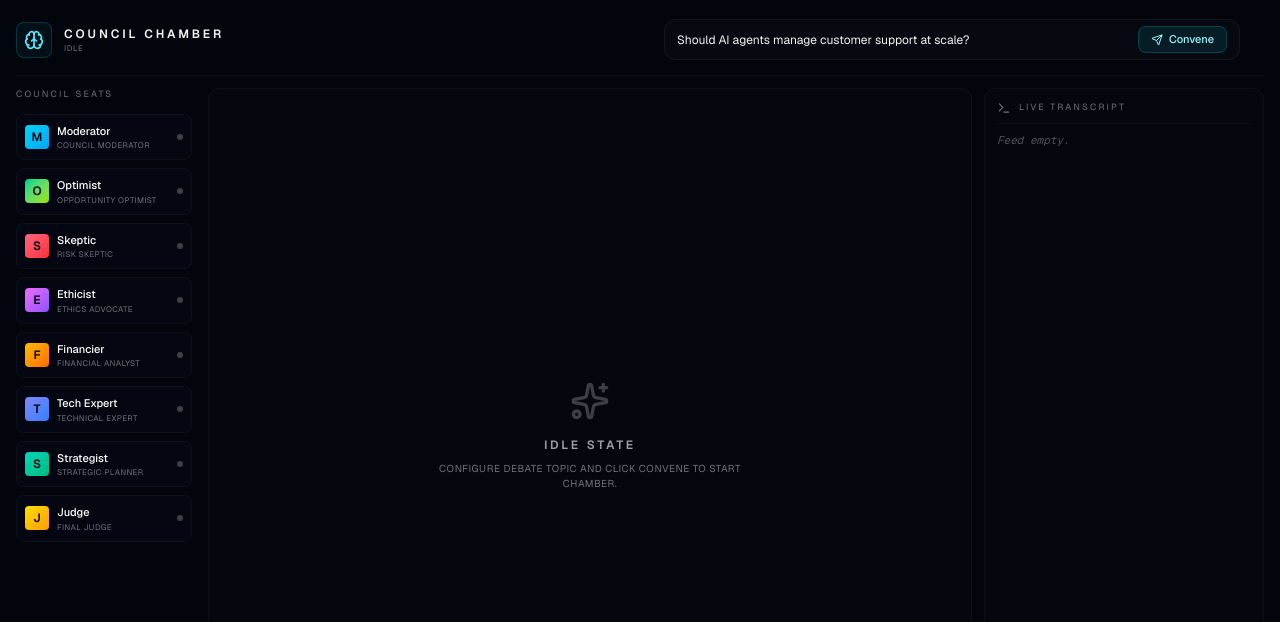
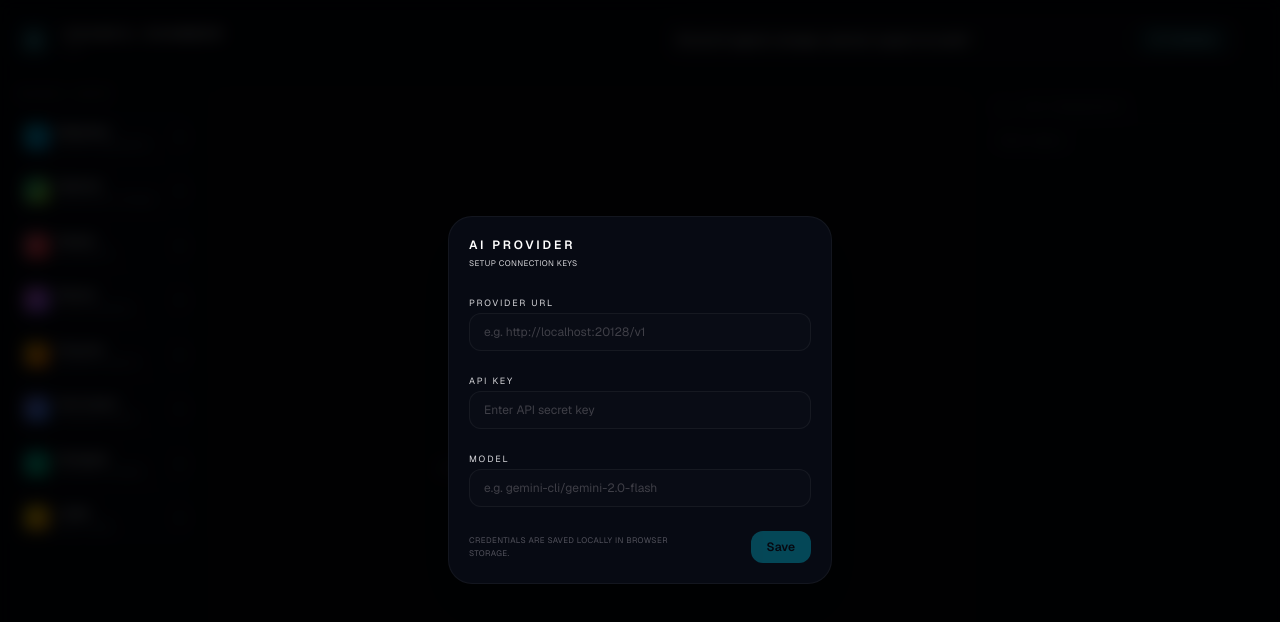
Before and after one commit to BayramovNicat/ai-council, a Next.js app: page / in a window 1280 px wide. Shown: the top 622 px of the page. Built offline with nearby package versions, Linux system fonts and the light colour scheme.

Commit message:
feat: customize provider settings modal

```diff
--- a/app/api/debate/route.ts
+++ b/app/api/debate/route.ts
@@ -12,7 +12,12 @@ function sse(event: string, data: Record<string, unknown>): string {
 
 export async function POST(req: NextRequest) {
   const { topic, transcript, question } = await req.json();
-  const provider = new OmniRouteProvider();
+
+  const customUrl = req.headers.get("x-provider-url") || undefined;
+  const customKey = req.headers.get("x-api-key") || req.headers.get("authorization")?.replace("Bearer ", "") || undefined;
+  const customModel = req.headers.get("x-model-name") || undefined;
+
+  const provider = new OmniRouteProvider(customUrl, customModel, customKey);
   const encoder = new TextEncoder();
 
   const stream = new ReadableStream({
--- a/app/council-chamber.tsx
+++ b/app/council-chamber.tsx
@@ -1,7 +1,8 @@
 'use client';
 
-import { useMemo, useRef, useState, useEffect } from "react";
-import type { ITranscriptLine, AgentName, Status } from "./lib/types";
+import { useEffect, useMemo, useRef, useState } from "react";
+import { Settings } from "lucide-react";
+import type { AgentName, ITranscriptLine, Status } from "./lib/types";
 import { council } from "./lib/council";
 import { normalizeCouncilText, readSSE } from "./lib/sse";
 import Header from "./components/Header";
@@ -20,6 +21,16 @@ export default function CouncilChamber() {
   const [verdict, setVerdict] = useState("");
   const [running, setRunning] = useState(false);
   const [error, setError] = useState("");
+
+  const [settingsOpen, setSettingsOpen] = useState(false);
+  const [providerUrl, setProviderUrl] = useState("");
+  const [apiKey, setApiKey] = useState("");
+  const [modelName, setModelName] = useState("");
+
+  const [tempUrl, setTempUrl] = useState("");
+  const [tempKey, setTempKey] = useState("");
+  const [tempModel, setTempModel] = useState("");
+
   const abortRef = useRef<AbortController | null>(null);
   const feedEndRef = useRef<HTMLDivElement | null>(null);
 
@@ -32,9 +43,55 @@ export default function CouncilChamber() {
     feedEndRef.current?.scrollIntoView({ behavior: "smooth" });
   }, [transcript]);
 
+  useEffect(() => {
+    const timer = setTimeout(() => {
+      const savedUrl = localStorage.getItem("council_provider_url") || "";
+      const savedModel = localStorage.getItem("council_model_name") || "";
+      const savedKey = localStorage.getItem("council_api_key") || "";
+
+      setProviderUrl(savedUrl);
+      setModelName(savedModel);
+      setApiKey(savedKey);
+
+      if (!savedUrl || !savedKey || !savedModel) {
+        setTempUrl(savedUrl);
+        setTempModel(savedModel);
+        setTempKey(savedKey);
+        setSettingsOpen(true);
+      }
+    }, 0);
+
+    return () => clearTimeout(timer);
+  }, []);
+
+  const openSettings = () => {
+    setTempUrl(providerUrl);
+    setTempKey(apiKey);
+    setTempModel(modelName);
+    setSettingsOpen(true);
+  };
+
+  const saveSettings = () => {
+    setProviderUrl(tempUrl);
+    setApiKey(tempKey);
+    setModelName(tempModel);
+
+    localStorage.setItem("council_provider_url", tempUrl);
+    localStorage.setItem("council_model_name", tempModel);
+    localStorage.setItem("council_api_key", tempKey);
+
+    setSettingsOpen(false);
+  };
+
   const startDebate = async (followupQuestion?: string) => {
     const cleanedTopic = topic.trim();
     if (!cleanedTopic || running) return;
+
+    if (!providerUrl || !apiKey || !modelName) {
+      setError("AI provider details are missing. Please save them in Settings.");
+      setSettingsOpen(true);
+      return;
+    }
 
     abortRef.current?.abort();
     const controller = new AbortController();
@@ -65,9 +122,17 @@ export default function CouncilChamber() {
         }));
       }
 
+      const headers: Record<string, string> = {
+        "Content-Type": "application/json",
+      };
+
+      headers["x-provider-url"] = providerUrl;
+      headers["x-api-key"] = apiKey;
+      headers["x-model-name"] = modelName;
+
       const response = await fetch(`/api/debate`, {
         method: "POST",
-        headers: { "Content-Type": "application/json" },
+        headers,
         body: JSON.stringify(payload),
         signal: controller.signal,
       });
@@ -102,8 +167,7 @@ export default function CouncilChamber() {
               return updated;
             }
 
-            const updated = [...prev, { agent, content, role: String(data.role ?? "") }];
-            return updated;
+            return [...prev, { agent, content, role: String(data.role ?? "") }];
           });
 
           if (agent === "Judge") setVerdict(content);
@@ -132,7 +196,7 @@ export default function CouncilChamber() {
   };
 
   return (
-    <div className="flex h-screen max-h-screen w-screen flex-col overflow-hidden bg-[#03050c] p-3 text-zinc-300 md:p-4 font-sans">
+    <div className="relative flex h-screen max-h-screen w-screen flex-col overflow-hidden bg-[#03050c] p-3 text-zinc-300 md:p-4 font-sans">
       <Header
         topic={topic}
         setTopic={setTopic}
@@ -142,7 +206,7 @@ export default function CouncilChamber() {
         }}
       />
 
-      <div className="flex flex-1 overflow-hidden min-h-0 gap-3 pt-3">
+      <div className="flex flex-1 min-h-0 gap-3 overflow-hidden pt-3">
         <SeatsSidebar activeAgent={activeAgent} statuses={statuses} />
 
         <CenterStage
@@ -159,6 +223,62 @@ export default function CouncilChamber() {
         <TranscriptSidebar transcript={transcript} feedEndRef={feedEndRef} />
       </div>
 
+      <button
+        type="button"
+        onClick={openSettings}
+        className="absolute bottom-4 left-4 z-40 inline-flex items-center gap-2 rounded-full border border-white/10 bg-white/5 px-3 py-2 text-[11px] text-zinc-200 backdrop-blur-xl transition hover:bg-white/10"
+      >
+        <Settings className="h-4 w-4 text-zinc-300" />
+        Settings
+      </button>
+
+      {settingsOpen ? (
+        <div className="absolute inset-0 z-50 flex items-center justify-center bg-black/80 backdrop-blur-sm">
+          <div className="w-full max-w-sm rounded-[24px] border border-white/5 bg-[#070a13] p-5 shadow-2xl">
+            <div className="flex items-center justify-between gap-3">
+              <div>
+                <h2 className="text-xs font-semibold uppercase tracking-[0.24em] text-white">AI Provider</h2>
+                <p className="mt-1 text-[8px] uppercase tracking-wider text-zinc-650">Setup connection keys</p>
+              </div>
+              {providerUrl && apiKey && modelName ? (
+                <button
+                  type="button"
+                  onClick={() => setSettingsOpen(false)}
+                  className="rounded-full border border-white/5 bg-white/[0.02] px-2.5 py-1 text-[9px] uppercase tracking-wider text-zinc-400 hover:bg-white/5"
+                >
+                  Close
+                </button>
+              ) : null}
+            </div>
+
+            <form
+              className="mt-5 space-y-4"
+              onSubmit={(e) => {
+                e.preventDefault();
+                saveSettings();
+              }}
+            >
+              <Field label="Provider URL" value={tempUrl} onChange={setTempUrl} placeholder="e.g. http://localhost:20128/v1" />
+              <Field label="API Key" value={tempKey} onChange={setTempKey} placeholder="Enter API secret key" type="password" />
+              <Field label="Model" value={tempModel} onChange={setTempModel} placeholder="e.g. gemini-cli/gemini-2.0-flash" />
+
+              <div className="flex items-center justify-between gap-3 pt-2">
+                <p className="max-w-[200px] text-[8px] leading-relaxed text-zinc-600 uppercase tracking-wider">
+                  Credentials are saved locally in browser storage.
+                </p>
+                <button
+                  type="submit"
+                  disabled={!tempUrl.trim() || !tempKey.trim() || !tempModel.trim()}
+                  className="inline-flex items-center justify-center rounded-xl bg-cyan-400 px-4 py-2 text-xs font-semibold text-[#03050c] transition hover:scale-[1.01] hover:shadow-lg hover:shadow-cyan-400/20 disabled:opacity-30 disabled:pointer-events-none"
+                >
+                  Save
+                </button>
+              </div>
+            </form>
+          </div>
+        </div>
+      ) : null}
+
       {error ? (
         <div className="absolute bottom-4 right-4 z-50 rounded-lg border border-red-500/25 bg-red-950/45 px-4 py-2 text-xs text-red-300">
           {error}
@@ -167,3 +287,26 @@ export default function CouncilChamber() {
     </div>
   );
 }
+
+type FieldProps = {
+  label: string;
+  value: string;
+  onChange: (value: string) => void;
+  placeholder: string;
+  type?: string;
+};
+
+function Field({ label, value, onChange, placeholder, type = "text" }: FieldProps) {
+  return (
+    <label className="block space-y-1.5">
+      <span className="text-[9px] uppercase tracking-[0.2em] text-zinc-550">{label}</span>
+      <input
+        type={type}
+        value={value}
+        onChange={(e) => onChange(e.target.value)}
+        placeholder={placeholder}
+        className="w-full rounded-xl border border-white/5 bg-white/[0.01] px-3.5 py-2.5 text-xs text-zinc-100 outline-none placeholder:text-zinc-700 focus:border-cyan-400/30 focus:bg-white/[0.02]"
+      />
+    </label>
+  );
+}
--- a/app/lib/provider.ts
+++ b/app/lib/provider.ts
@@ -5,11 +5,11 @@ export class OmniRouteProvider implements ILLMProvider {
   private model: string;
   private apiKey: string;
 
-  constructor() {
-    this.baseUrl = process.env.OMNIROUTE_BASE_URL || "http://localhost:20128/v1";
-    const rawModel = process.env.OMNIROUTE_MODEL || "openai/free-forever";
+  constructor(customUrl?: string, customModel?: string, customKey?: string) {
+    this.baseUrl = customUrl || process.env.OMNIROUTE_BASE_URL || "http://localhost:20128/v1";
+    const rawModel = customModel || process.env.OMNIROUTE_MODEL || "openai/free-forever";
     this.model = rawModel.includes("/") ? rawModel : `openai/${rawModel}`;
-    this.apiKey = process.env.OMNIROUTE_API_KEY || "omniroute";
+    this.apiKey = customKey || process.env.OMNIROUTE_API_KEY || "omniroute";
   }
 
   async streamChat(
```
